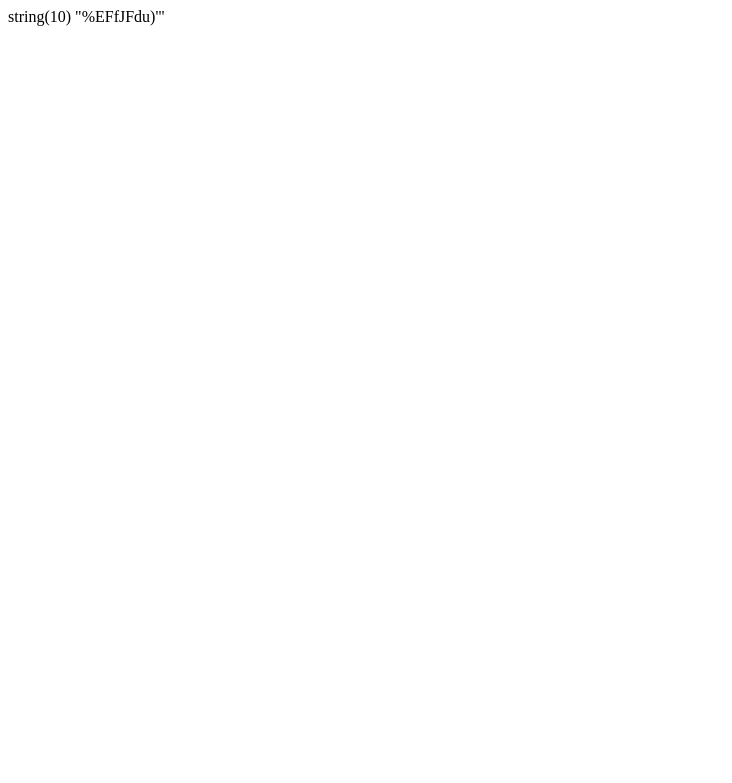
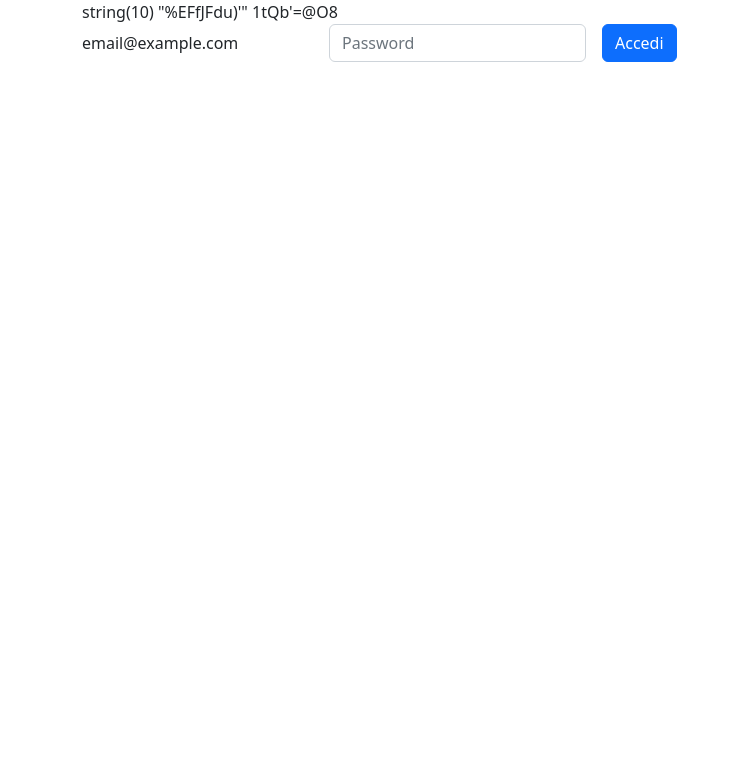
Before and after one commit to Iunora93/php-strong-password-generator, a PHP site: page / in a window 1280 px wide. Before the commit the part shown is almost empty. Shown: the top 783 px of the page, without its empty margins (0-732 px from the left). Run offline with PHP 8.4, Linux system fonts and the light colour scheme.

Commit message:
Aggiunge funzione generatePassword

```diff
--- a/index.php
+++ b/index.php
@@ -30,6 +30,22 @@ function generatePassword() {
 
     }
     var_dump(generatePassword())  ;
+    echo (generatePassword());
+    if( !empty($_GET['password']) && !empty($_GET['password']) ) {
+        $credentials = [
+            "password" => $_GET['password'],
+        ];
+
+        $user = (generatePassword());
+
+        if( $user ) {
+            $_SESSION['logged_in'] = true;
+
+        } else {
+            $_SESSION['error'] = "Credenziali errate";
+
+        }
+    }
 ?>
 
 <!DOCTYPE html>
@@ -39,8 +55,46 @@ function generatePassword() {
         <meta http-equiv="X-UA-Compatible" content="IE=edge">
         <meta name="viewport" content="width=device-width, initial-scale=1.0">
         <title>PHP Strong Password Generator</title>
+        <!-- Bootstrap css -->
+        <link href="https://cdn.jsdelivr.net/npm/bootstrap@5.2.3/dist/css/bootstrap.min.css" rel="stylesheet" integrity="sha384-rbsA2VBKQhggwzxH7pPCaAqO46MgnOM80zW1RWuH61DGLwZJEdK2Kadq2F9CUG65" crossorigin="anonymous">
+        <!-- /Bootstrap css -->
+
+        <!-- Bootstrap JavaScript -->
+        <script src="https://cdn.jsdelivr.net/npm/bootstrap@5.2.3/dist/js/bootstrap.bundle.min.js" integrity="sha384-kenU1KFdBIe4zVF0s0G1M5b4hcpxyD9F7jL+jjXkk+Q2h455rYXK/7HAuoJl+0I4" crossorigin="anonymous"></script>
+        <!-- /Bootstrap JavaScript -->
     </head>
-<body>
 
+    <body class="container">
+        <form class="row g-3" action="index.php" method="GET">
+
+            <div class="col-auto">
+                <label for="staticEmail2" class="visually-hidden">Email</label>
+
+                <input type="text" readonly class="form-control-plaintext" id="staticEmail2" value="email@example.com">
+            </div>
+
+            <div class="col-auto">
+                <label for="inputPassword2" class="visually-hidden">Password</label>
+                <input type="password" name="password" class="form-control" id="exampleInputPassword1" placeholder="Password">
+            </div>
+
+            <div class="col-auto">
+                <button type="submit" class="btn btn-primary mb-3">Accedi</button>
+            </div>
+        </form>
     </body>
 </html>
+
+<!-- Descrizione
+Dobbiamo creare una pagina che permetta ai nostri utenti di utilizzare il nostro generatore di password (abbastanza) sicure.
+L’esercizio è suddiviso in varie milestone ed è molto importante svilupparle in modo ordinato.
+Milestone 1
+Creare un form che invii in GET la lunghezza della password. Una nostra funzione utilizzerà questo dato per generare una password casuale (composta da lettere, lettere maiuscole, numeri e simboli) da restituire all’utente.
+Scriviamo tutto (logica e layout) in un unico file index.php
+Milestone 2
+Verificato il corretto funzionamento del nostro codice, spostiamo la logica in un file functions.php che includeremo poi nella pagina principale
+Milestone 3
+Invece di visualizzare la password nella index, effettuare un redirect ad una pagina dedicata che tramite $_SESSION recupererà la password da mostrare all’utente.
+Milestone 4 (BONUS)
+Gestire ulteriori parametri per la password: quali caratteri usare fra numeri, lettere e simboli. Possono essere scelti singolarmente (es. solo numeri) oppure possono essere combinati fra loro (es. numeri e simboli, oppure tutti e tre insieme).
+Dare all’utente anche la possibilità di permettere o meno la ripetizione di caratteri uguali. -->
```
Lines whose indentation alone changed are shown as unchanged.
